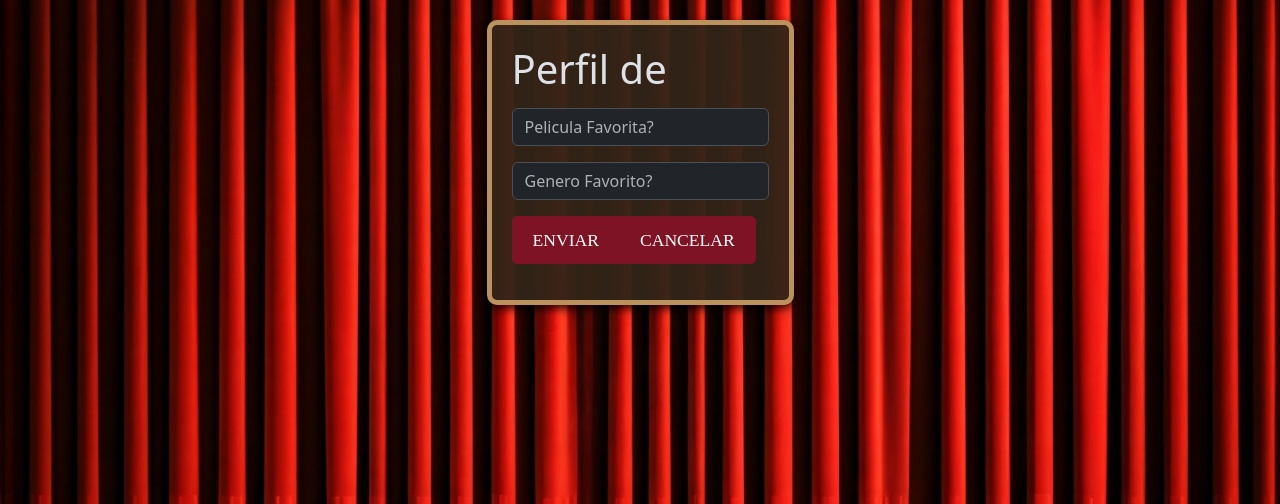
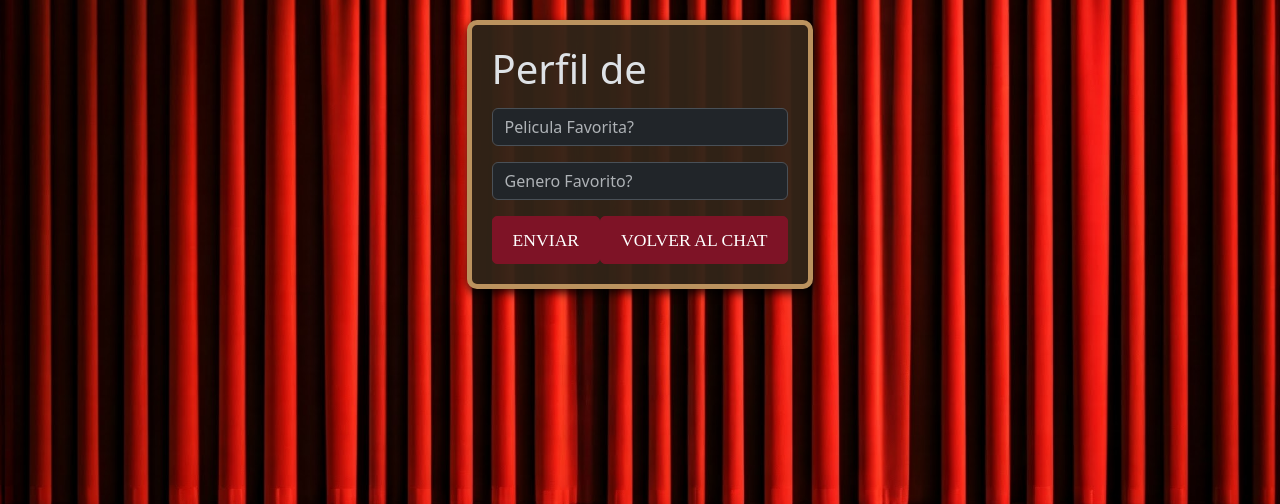
Before and after one commit to dianewalls/butaca-senior, a Flask app: template templates/profile.html in a window 1280 px wide. Shown: the top 504 px of the page. Run offline with Flask 3, Linux system fonts and the light colour scheme; the template is opened without the code that fills it, so the values that code supplies are empty; parts of the project's set-up code (start-up, migrations or seed data) failed here and were passed over; some libraries are stand-ins or nearby versions.

Commit message:
adds volver al chat

```diff
--- a/app.py
+++ b/app.py
@@ -120,7 +120,7 @@
 
     intent = request.form.get("intent")
 
-    if intent == "Cancelar":
+    if intent == "Volver al chat":
         return redirect(url_for("chat", user_id=user.id))
     # Handle POST request to update profile values
 
--- a/templates/profile.html
+++ b/templates/profile.html
@@ -21,7 +21,6 @@
     <div class="input-group mb-3">
       <input
         name="pelicula_favorita"
-        required="required"
         class="form-control"
         placeholder="Pelicula Favorita?"
         aria-label="Pelicula Favorita?"
@@ -32,7 +31,6 @@
     <div class="input-group mb-3">
       <input
         name="genero_favorito"
-        required="required"
         class="form-control"
         placeholder="Genero Favorito?"
         aria-label="Genero Favorito?"
@@ -40,9 +38,9 @@
         value="{{genero_favorito if genero_favorito else ''}}"/>
     </div>
 
-    <div class="input-group mb-3">
+    <div class="d-flex justify-content-between mt-3">
       <input type="submit" class="btn btn-primary" id="send-message" name="intent" value="Enviar"/>
-      <input type="submit" class="btn btn-primary" id="send-message" name="intent" value="Cancelar"/>
+      <input type="submit" class="btn btn-primary" id="send-message" name="intent" value="Volver al chat"/>
     </div>
   </form>
 </div>
```
